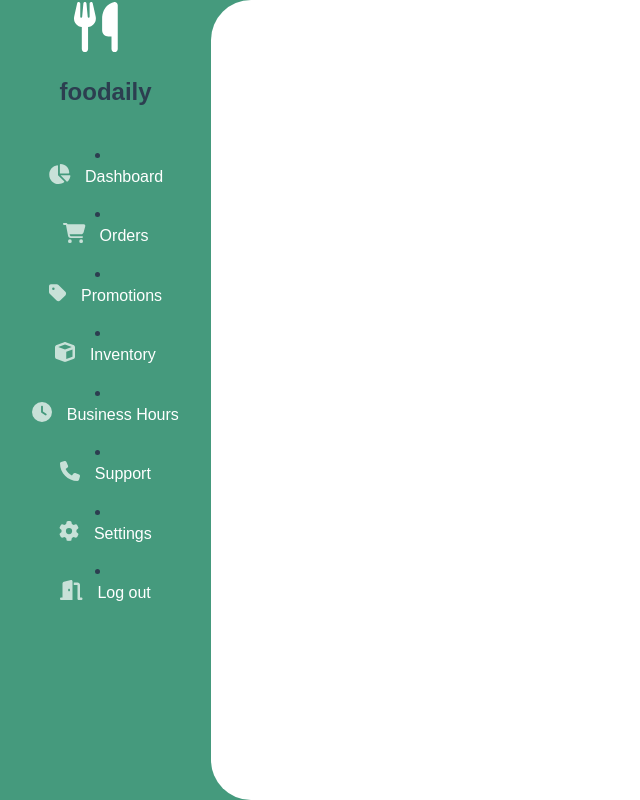
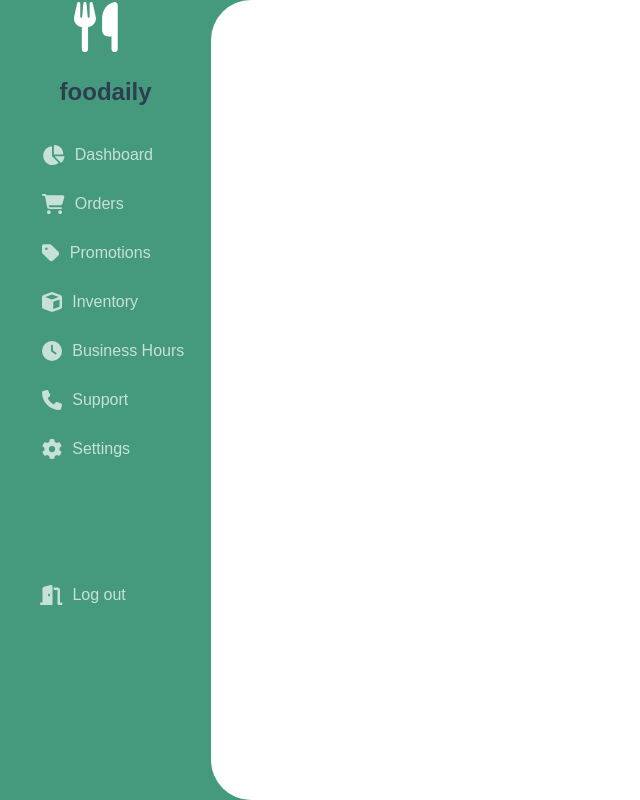
Before and after one commit to licarrollo/vue-sidebar1, a Vue app in the folder vue-sidebar/: page / in a window 1280 px wide. Shown: the whole page, without its empty margins (0-640 px from the left). Built offline with nearby package versions, Linux system fonts and the light colour scheme.

Commit message:
Update Sidebar.vue

```diff
--- a/vue-sidebar/src/components/Sidebar.vue
+++ b/vue-sidebar/src/components/Sidebar.vue
@@ -6,64 +6,66 @@
         </div>
 
     <div class="menu-items" >
-    <li>   <router-link to="/overview" active-class="active" exact tag="button" class="side-btn">
+
+      <router-link to="/overview" active-class="active" exact tag="button" class="side-btn">
             <div class="link-container"> <font-awesome-icon class="icons" icon="fa-solid fa-chart-pie" />
                     Dashboard
             </div>
-        </router-link>  </li>
+        </router-link>
 
-        <li>
+
         <router-link to="/orders" active-class="active" exact tag="button" class="side-btn">
             <div class="link-container"> <font-awesome-icon class="icons" icon="fa-solid fa-cart-shopping" />
                     Orders
             </div>
-        </router-link>  </li>
+        </router-link>
 
-        <li>
+
         <router-link to="/promotions" active-class="active" exact tag="button" class="side-btn">
             <div class="link-container"> <font-awesome-icon class="icons" icon="fa-solid fa-tag" />
                     Promotions
             </div>
-        </router-link>  </li>
+        </router-link>
 
-        <li>
+
         <router-link to="/inventory" active-class="active" exact tag="button" class="side-btn">
             <div class="link-container"> <font-awesome-icon class="icons" icon="fa-solid fa-cube" />
                     Inventory
             </div>
         </router-link>
-        </li>
 
-        <li>
+
+
         <router-link to="/business" active-class="active" exact tag="button" class="side-btn">
             <div class="link-container"> <font-awesome-icon class="icons" icon="fa-solid fa-clock" />
                     Business Hours
             </div>
         </router-link>
-        </li>
-        <li>
+
+
         <router-link to="/support" active-class="active" exact tag="button" class="side-btn">
             <div class="link-container"> <font-awesome-icon class="icons" icon="fa-solid fa-phone" />
                     Support
             </div>
         </router-link>
-        </li>
-        <li>
+
+
         <router-link to="/settings" active-class="active" exact tag="button" class="side-btn">
             <div class="link-container"><font-awesome-icon class="icons" icon="fa-solid fa-gear" />
                     Settings
             </div>
         </router-link>
-        </li>
 
-        <li>
+</div>
+        <div class="bottom-content">
+            <li>
           <router-link to="/logout" active-class="active" exact tag="button" class="side-btn">
             <div class="link-container"><font-awesome-icon class="icons" icon="fa-solid fa-door-open" />
                     Log out
             </div>
-        </router-link>
-        </li>
-    </div>
+        </router-link> </li>
+        </div>
+
   </div>
 </template>
 
@@ -88,7 +90,7 @@ export default {
 
     }
     .menu-items > *{
-        margin-top: 20px;
+        margin-top: 9px;
 
     }
 
@@ -111,9 +113,10 @@ export default {
         background-color: transparent;
     }
     .side-btn:hover{
-        background: rgba(255, 255, 255, 0.2);
-        margin-left: -20%; color: white;
-        border-left: 5px solid
+         background: rgba(255, 255, 255, 0.2);
+    border-left: 5px solid var(--font-color);
+    color: var(--font-color);
+     margin-left:0%;
 
     }
     nav.logo{
@@ -128,5 +131,43 @@ nav.utensils{
     padding-right: 20px;
     color: white    ;
 }
+.link-container{
+     margin-left: 20%;
+   height: 100%;
+   display: flex;
+   align-items: center;
+   text-decoration: none;
+   color: #C8E1D8;
+}
+.bottom-content{
 
+    padding: 1px;
+    position: relative;
+    bottom: -90px;
+    display: flex;
+    text-align: center;
+    justify-content: start;
+}
+.bottom-content li{
+   height: 50px;
+   margin-top: 10px;
+   list-style: none;
+   margin-left: 20px;
+   width: 100%;
+}
+.bottom-content li .link-container{
+     margin-left: 10%;
+   height: 100%;
+   display: flex;
+   align-items: center;
+   text-decoration: none;
+   color: #C8E1D8;
+
+}
+.bottom-content li:hover{
+    background: rgba(255, 255, 255, 0.2);
+    border-left: 5px solid var(--font-color);
+    color: var(--font-color);
+     margin-left:0%;
+}
 </style>
```
